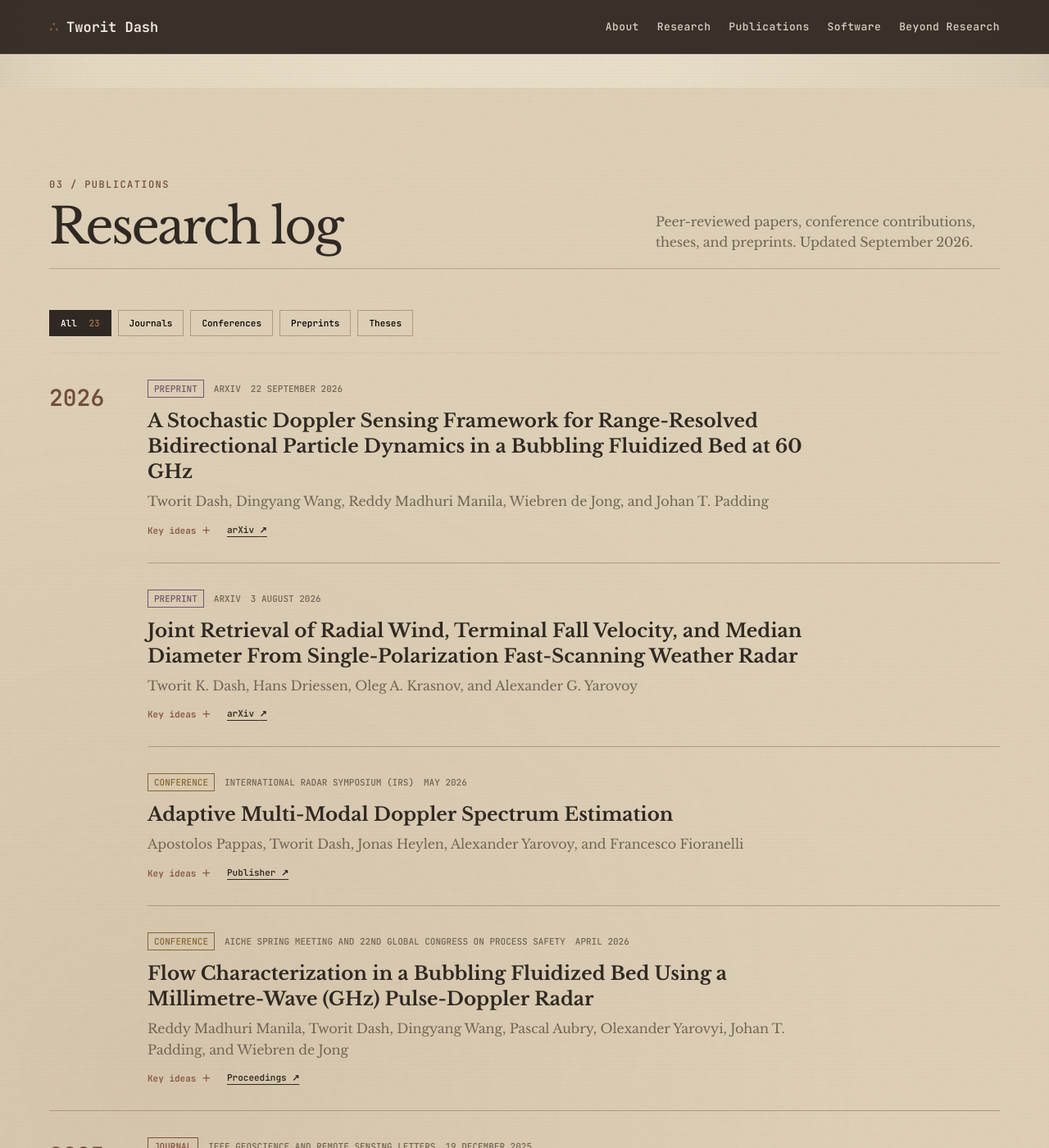
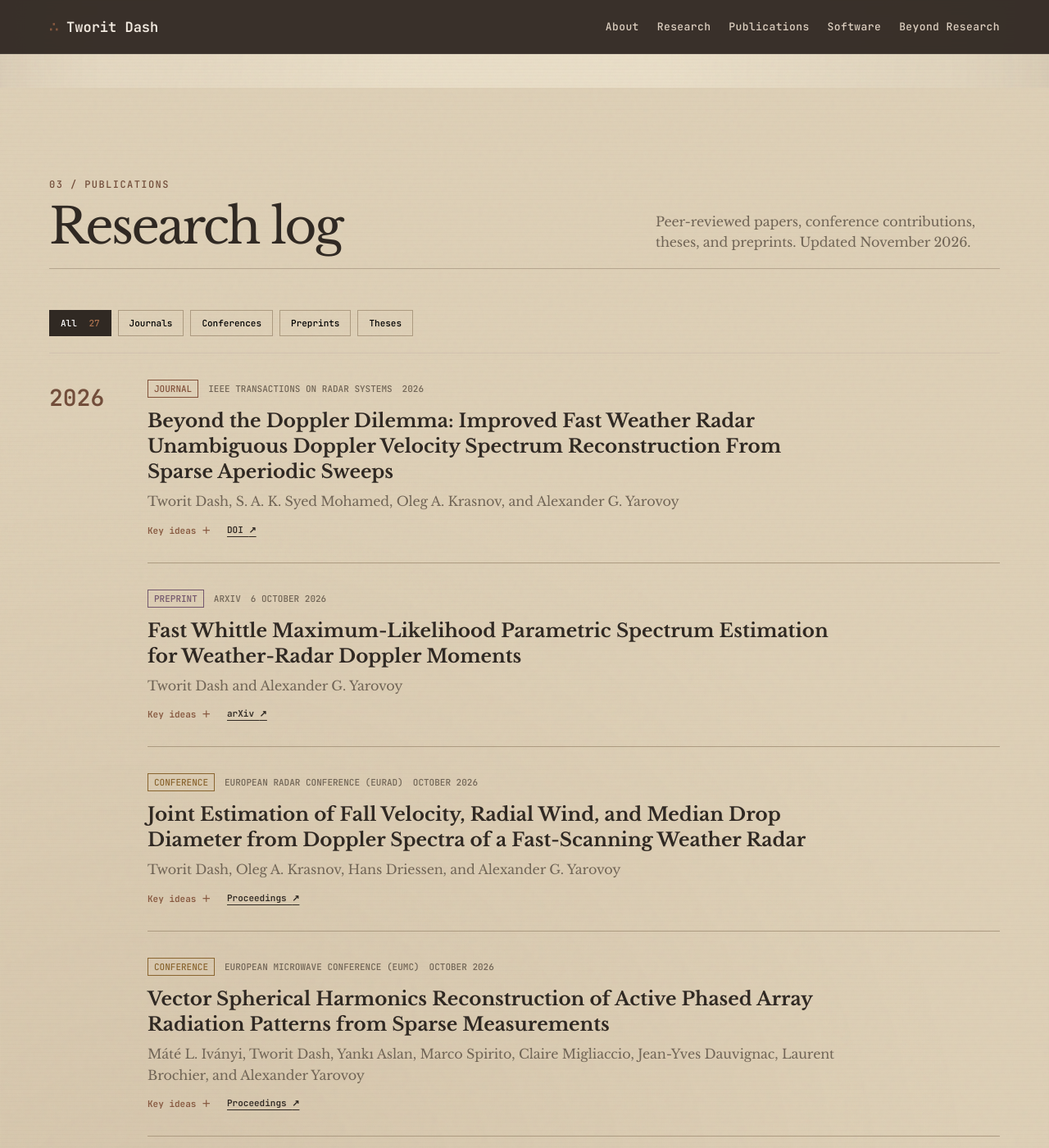
Before and after one commit to tworit/tworit.github.io, a Jekyll site: the page built from index.md, in a window 1280 px wide and 1400 px high, scrolled down 3167 px. Shown: the whole window at 82% size. Built offline with Jekyll 4.4.1, drawn with Linux system fonts in a browser that asks for light colours.

Commit message:
Add October 2026 publications

```diff
--- a/_data/publications.yml
+++ b/_data/publications.yml
@@ -1,3 +1,61 @@
+- year: 2026
+  published: 2026
+  type: journal
+  slug: beyond-doppler-dilemma
+  domain: Sampling theory · weather radar
+  title: "Beyond the Doppler Dilemma: Improved Fast Weather Radar Unambiguous Doppler Velocity Spectrum Reconstruction From Sparse Aperiodic Sweeps"
+  authors: Tworit Dash, S. A. K. Syed Mohamed, Oleg A. Krasnov, and Alexander G. Yarovoy
+  venue: IEEE Transactions on Radar Systems
+  url: https://doi.org/10.1109/TRS.2026.3745723
+  link_label: DOI
+  summary: A log-periodic slow-time acquisition and complex-Gaussian-process inversion that extends unambiguous Doppler spectrum recovery for sparse, short-dwell weather-radar sweeps.
+  key_points:
+    - Sampling changes only the waiting times between chirps, preserving the fast-time waveform and range-processing chain.
+    - A moment-space ambiguity function describes competing mean-velocity and spectral-width branches through the expected likelihood.
+    - Precipitation measurements demonstrate extended-domain branch recovery, while deterministic basin selection accelerates the same likelihood solution.
+- year: 2026
+  published: 6 October 2026
+  type: preprint
+  slug: fast-whittle-pse
+  domain: Spectral estimation · weather radar
+  title: Fast Whittle Maximum-Likelihood Parametric Spectrum Estimation for Weather-Radar Doppler Moments
+  authors: Tworit Dash and Alexander G. Yarovoy
+  venue: arXiv
+  url: https://arxiv.org/abs/2610.09161
+  link_label: arXiv
+  summary: A fast finite-sample Whittle maximum-likelihood estimator for short-dwell weather radar, using FFT synthesis of the model spectrum and its analytic derivatives.
+  key_points:
+    - The method jointly estimates total power, normalized mean Doppler frequency, and normalized spectral width.
+    - It preserves the finite-sample Gaussian Doppler model and the direct parametric-spectrum-estimation likelihood.
+    - FFT-based evaluation reduces repeated spectrum synthesis from quadratic to log-linear complexity and is tested with simulations and measured MESEWI spectra.
+- year: 2026
+  published: October 2026
+  type: conference
+  slug: joint-wind-fall-diameter
+  domain: Weather radar · inverse problems
+  title: Joint Estimation of Fall Velocity, Radial Wind, and Median Drop Diameter from Doppler Spectra of a Fast-Scanning Weather Radar
+  authors: Tworit Dash, Oleg A. Krasnov, Hans Driessen, and Alexander G. Yarovoy
+  venue: European Radar Conference (EuRAD)
+  url: https://www.eumwa.org/en/knowledge-centre/knowledge-centre.html?author=&doctype=&keyword=&page=1&year=
+  link_label: Proceedings
+  summary: A conference formulation for jointly estimating radial wind, terminal fall velocity, and median drop diameter from fast-scanning weather-radar Doppler spectra.
+  key_points:
+    - Wind and precipitation microphysics are treated within one spectral inverse problem.
+    - The retrieval uses Doppler spectral shape instead of reducing the observation to conventional moments alone.
+- year: 2026
+  published: October 2026
+  type: conference
+  slug: sparse-vsh-reconstruction
+  domain: Antenna measurements · electromagnetics
+  title: Vector Spherical Harmonics Reconstruction of Active Phased Array Radiation Patterns from Sparse Measurements
+  authors: Máté L. Iványi, Tworit Dash, Yankı Aslan, Marco Spirito, Claire Migliaccio, Jean-Yves Dauvignac, Laurent Brochier, and Alexander Yarovoy
+  venue: European Microwave Conference (EuMC)
+  url: https://www.eumwa.org/en/knowledge-centre/knowledge-centre.html?page=45
+  link_label: Proceedings
+  summary: A vector-spherical-harmonic reconstruction of active phased-array radiation patterns from sparse angular measurements.
+  key_points:
+    - Measured array fields are represented in a physics-based spherical modal basis.
+    - The work studies how sparse angular sampling can support reconstruction of complete radiation patterns.
 - year: 2026
   published: 22 September 2026
   type: preprint
@@ -36,7 +94,8 @@
   title: Adaptive Multi-Modal Doppler Spectrum Estimation
   authors: Apostolos Pappas, Tworit Dash, Jonas Heylen, Alexander Yarovoy, and Francesco Fioranelli
   venue: International Radar Symposium (IRS)
-  url: https://research.tudelft.nl/en/publications/adaptive-multi-modal-doppler-spectrum-estimation/
+  url: https://doi.org/10.23919/IRS70539.2026.11549330
+  link_label: DOI
   summary: An adaptive treatment of Doppler spectra whose structure cannot be represented adequately by a single spectral mode.
   key_points:
     - Multi-modal structure is treated explicitly instead of being compressed into one set of moments.
--- a/index.md
+++ b/index.md
@@ -89,7 +89,7 @@ title: Dr. Tworit Dash | Model-Based Inference Researcher
 </section>
 
 <section id="publications" class="section publications-section"><div class="shell">
-  <div class="section-heading split"><div><p class="kicker">03 / Publications</p><h2>Research log</h2></div><p class="section-note">Peer-reviewed papers, conference contributions, theses, and preprints. Updated September 2026.</p></div>
+  <div class="section-heading split"><div><p class="kicker">03 / Publications</p><h2>Research log</h2></div><p class="section-note">Peer-reviewed papers, conference contributions, theses, and preprints. Updated November 2026.</p></div>
   <div class="filterbar" role="group" aria-label="Filter publications"><button class="filter active" data-filter="all" aria-pressed="true">All <span>{{ site.data.publications | size }}</span></button><button class="filter" data-filter="journal" aria-pressed="false">Journals</button><button class="filter" data-filter="conference" aria-pressed="false">Conferences</button><button class="filter" data-filter="preprint" aria-pressed="false">Preprints</button><button class="filter" data-filter="thesis" aria-pressed="false">Theses</button></div>
   <div class="publication-list">{% assign grouped = site.data.publications | group_by: 'year' %}{% for year in grouped %}<div class="year-group" data-year-group><div class="year"><span>{{ year.name }}</span></div><div>{% for paper in year.items %}<article class="publication" data-type="{{ paper.type }}"><div class="pub-meta"><span class="tag {{ paper.type }}">{{ paper.type }}</span><span>{{ paper.venue }}</span><span>{{ paper.published }}</span></div><h3><button class="paper-title" type="button" data-paper-open>{{ paper.title }}</button></h3><p>{{ paper.authors }}</p><div class="paper-actions"><button class="paper-link paper-note-link" type="button" data-paper-open>Key ideas <span aria-hidden="true">＋</span></button><a class="paper-link" href="{{ paper.url }}">{% if paper.link_label %}{{ paper.link_label }}{% else %}Publisher{% endif %} <span aria-hidden="true">↗</span></a></div><div class="paper-detail" hidden><p class="dialog-domain">{{ paper.domain }}</p><h2>{{ paper.title }}</h2><p class="dialog-citation">{{ paper.authors }} · {{ paper.venue }} · {{ paper.published }}{% if paper.volume_year %}<br>{{ paper.volume_year }}{% endif %}</p><p class="dialog-summary">{{ paper.summary }}</p><h3>Key messages</h3><ul>{% for point in paper.key_points %}<li>{{ point }}</li>{% endfor %}</ul><a class="button dialog-doi" href="{{ paper.url }}">Open native record <span aria-hidden="true">↗</span></a></div></article>{% endfor %}</div></div>{% endfor %}</div>
 </div></section>
```
